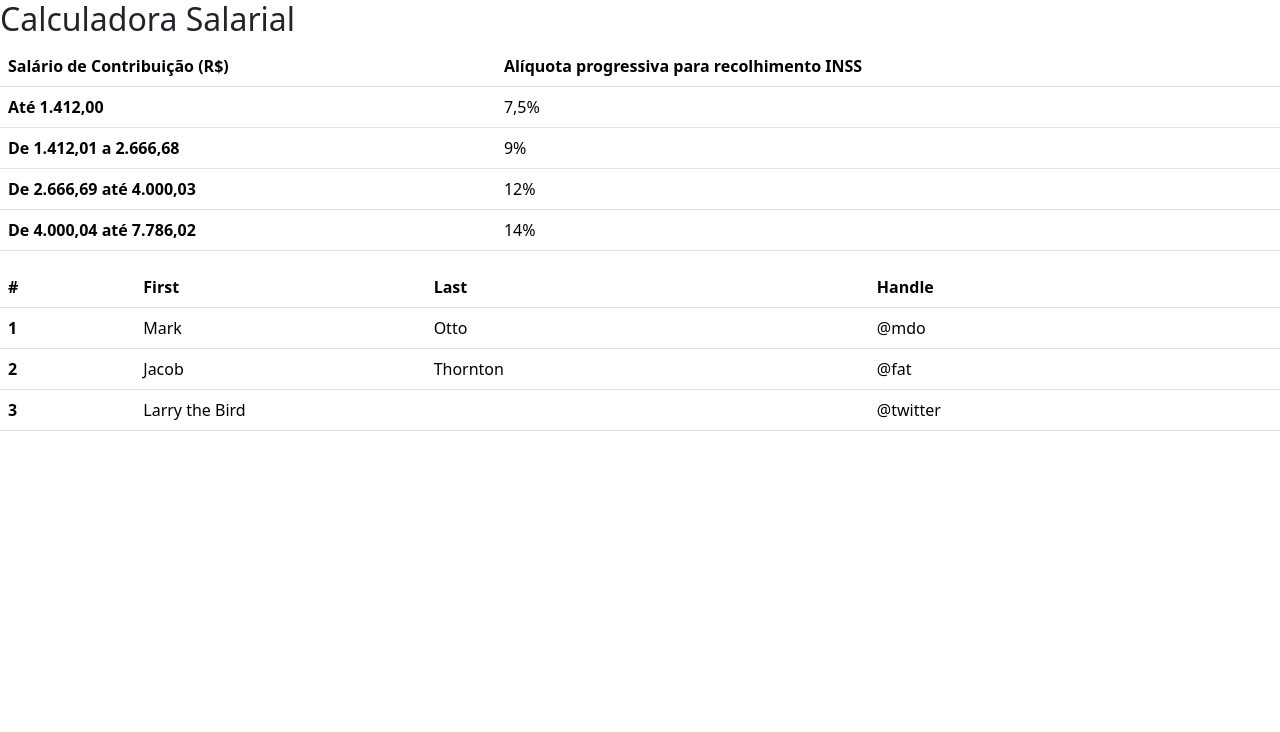
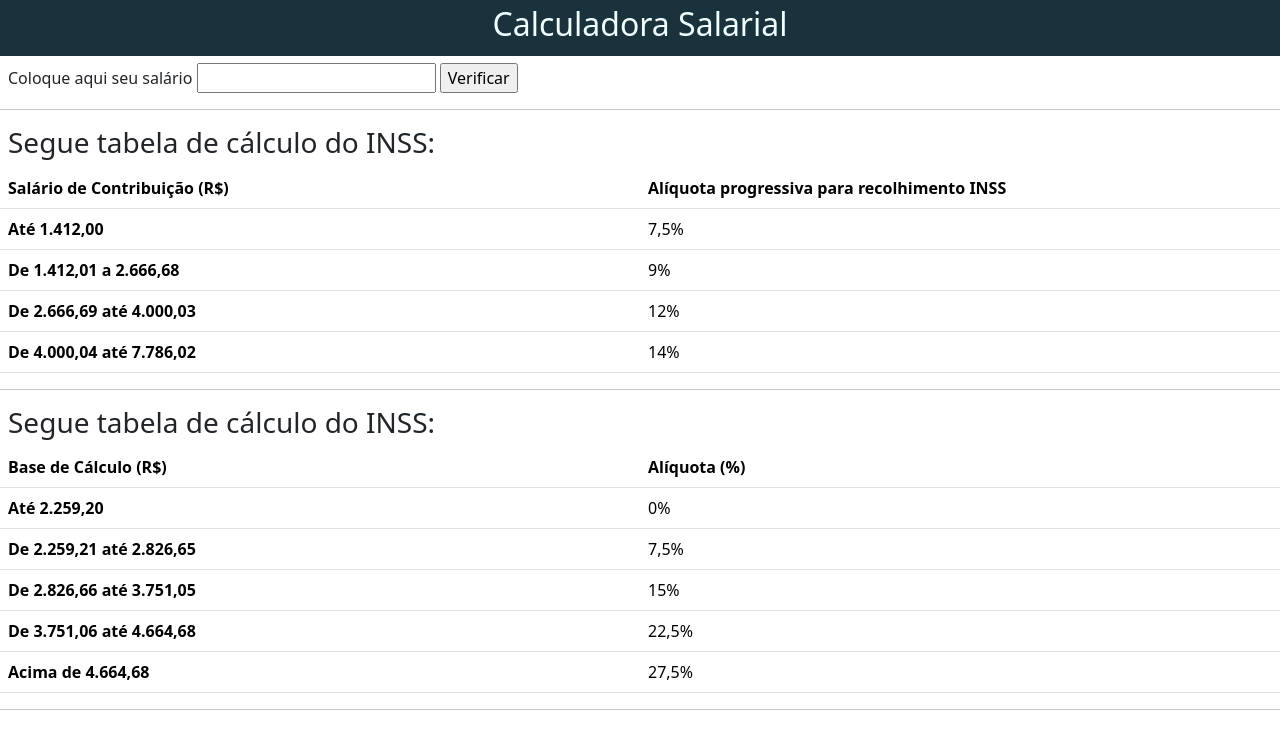
Before and after one commit to lucasspessoa/projeto-programacao, a plain HTML site: page new-files/projeto-calculadora-salario/index.html in a window 1280 px wide. Drawn offline with nearby package versions, Linux system fonts and the light colour scheme.

Commit message:
etapa-23.02

```diff
--- a/new-files/projeto-calculadora-salario/index.html
+++ b/new-files/projeto-calculadora-salario/index.html
@@ -5,6 +5,7 @@
     <meta name="viewport" content="width=device-width, initial-scale=1.0">
     <title>Calculadora</title>
     <link href="https://cdn.jsdelivr.net/npm/bootstrap@5.3.3/dist/css/bootstrap.min.css" rel="stylesheet" integrity="sha384-QWTKZyjpPEjISv5WaRU9OFeRpok6YctnYmDr5pNlyT2bRjXh0JMhjY6hW+ALEwIH" crossorigin="anonymous">
+    <link rel="stylesheet" href="style.css">
 </head>
 <body>
     <header>
@@ -12,12 +13,21 @@
         <h2>Calculadora Salarial</h2>
     </header>
     <section>
-        <!--tabela e cálculo INSS e FGTS-->
+      <!--cálculo INSS, FGTS e IR-->
+          <label class="rotulo" for="preencher">Coloque aqui seu salário</label>
+          <input type="number" name="" id="preencher">
+          <input type="button" value="Verificar">
+          <h2></h2>
+    </section>
+    <hr>
+    <article>
+        <!--tabela INSS e FGTS-->
+        <h3>Segue tabela de cálculo do INSS:</h3>
         <table class="table">
             <thead>
               <tr>
-                <th scope="col">Salário de Contribuição (R$)</th>
-                <th scope="col">Alíquota progressiva para recolhimento INSS</th>
+                <th class="especial" scope="col">Salário de Contribuição (R$)</th>
+                <th class="especial" scope="col">Alíquota progressiva para recolhimento INSS</th>
               </tr>
             </thead>
             <tbody>
@@ -39,39 +49,43 @@
               </tr>
             </tbody>
           </table>
-    </section>
-    <section>
-        <!--tabela e cálculo Imposto de Renda-->
+    </article>
+    <hr>
+    <article>
+        <!--tabela Imposto de Renda-->
+        <h3>Segue tabela de cálculo do INSS:</h3>
         <table class="table">
             <thead>
               <tr>
-                <th scope="col">#</th>
-                <th scope="col">First</th>
-                <th scope="col">Last</th>
-                <th scope="col">Handle</th>
+                <th class="especial" scope="col">Base de Cálculo (R$)</th>
+                <th class="especial" scope="col">Alíquota (%)</th>
               </tr>
             </thead>
             <tbody>
               <tr>
-                <th scope="row">1</th>
-                <td>Mark</td>
-                <td>Otto</td>
-                <td>@mdo</td>
+                <th scope="row">Até 2.259,20</th>
+                <td>0%</td>
               </tr>
               <tr>
-                <th scope="row">2</th>
-                <td>Jacob</td>
-                <td>Thornton</td>
-                <td>@fat</td>
+                <th scope="row">De 2.259,21 até 2.826,65</th>
+                <td>7,5%</td>
               </tr>
               <tr>
-                <th scope="row">3</th>
-                <td colspan="2">Larry the Bird</td>
-                <td>@twitter</td>
+                <th scope="row">De 2.826,66 até 3.751,05</th>
+                <td colspan="2">15%</td>
+              </tr>
+              <tr>
+                <th scope="row">De 3.751,06 até 4.664,68</th>
+                <td>22,5%</td>
+              </tr>
+              <tr>
+                <th scope="row">Acima de 4.664,68</th>
+                <td>27,5%</td>
               </tr>
             </tbody>
           </table>
-    </section>
+    </article>
+    <hr>
     <footer>
         <!--links para referências-->
 
--- /dev/null
+++ b/new-files/projeto-calculadora-salario/style.css
@@ -0,0 +1,21 @@
+@charset "UTF-8";
+
+header{
+    background-color: #19323c;
+    color: azure;
+    padding: 0.3em;
+    text-align: center;
+}
+
+.rotulo{
+    padding-top: 10px;
+    padding-left: 8px;
+}
+
+.especial{
+    width: 350px;
+}
+
+h3{
+    padding-left: 8px;
+}
```
